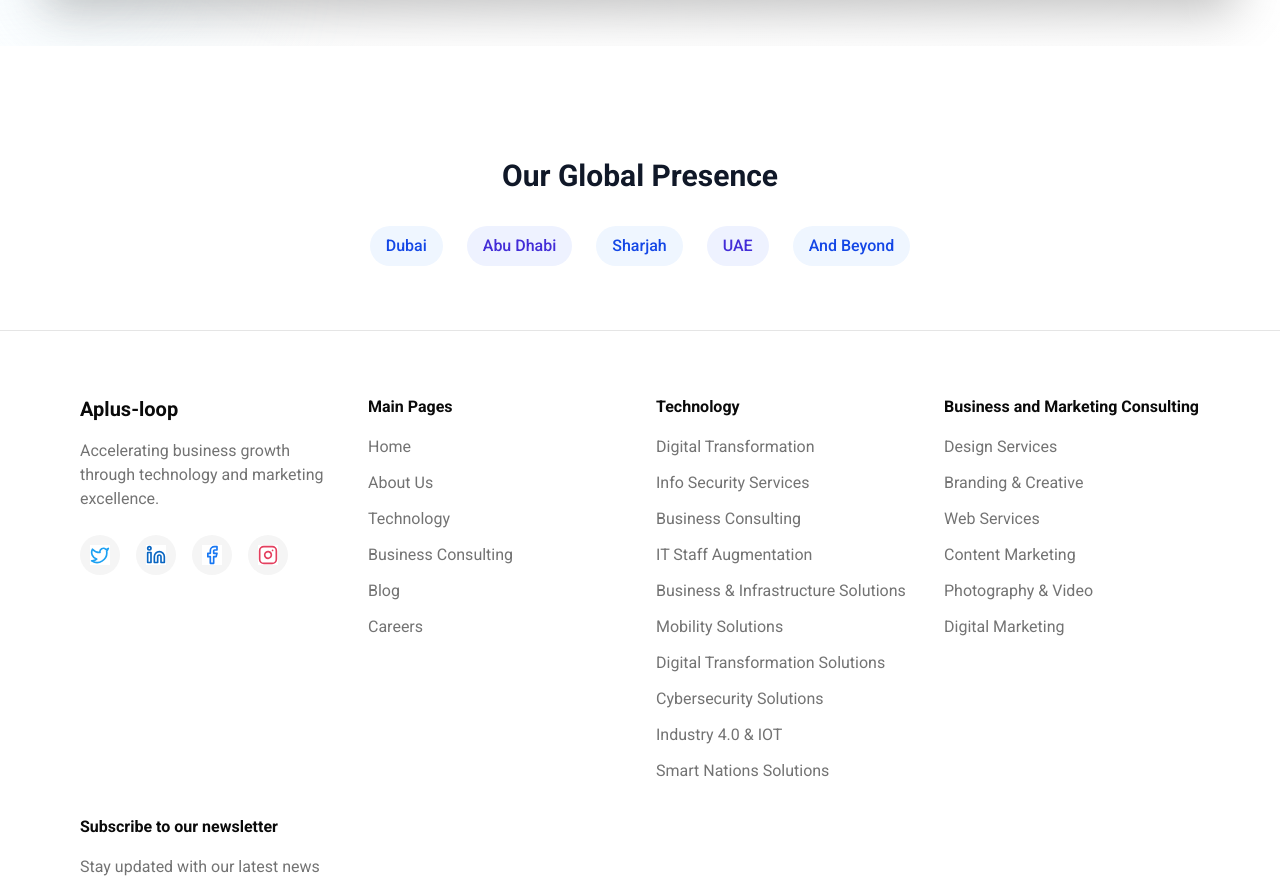
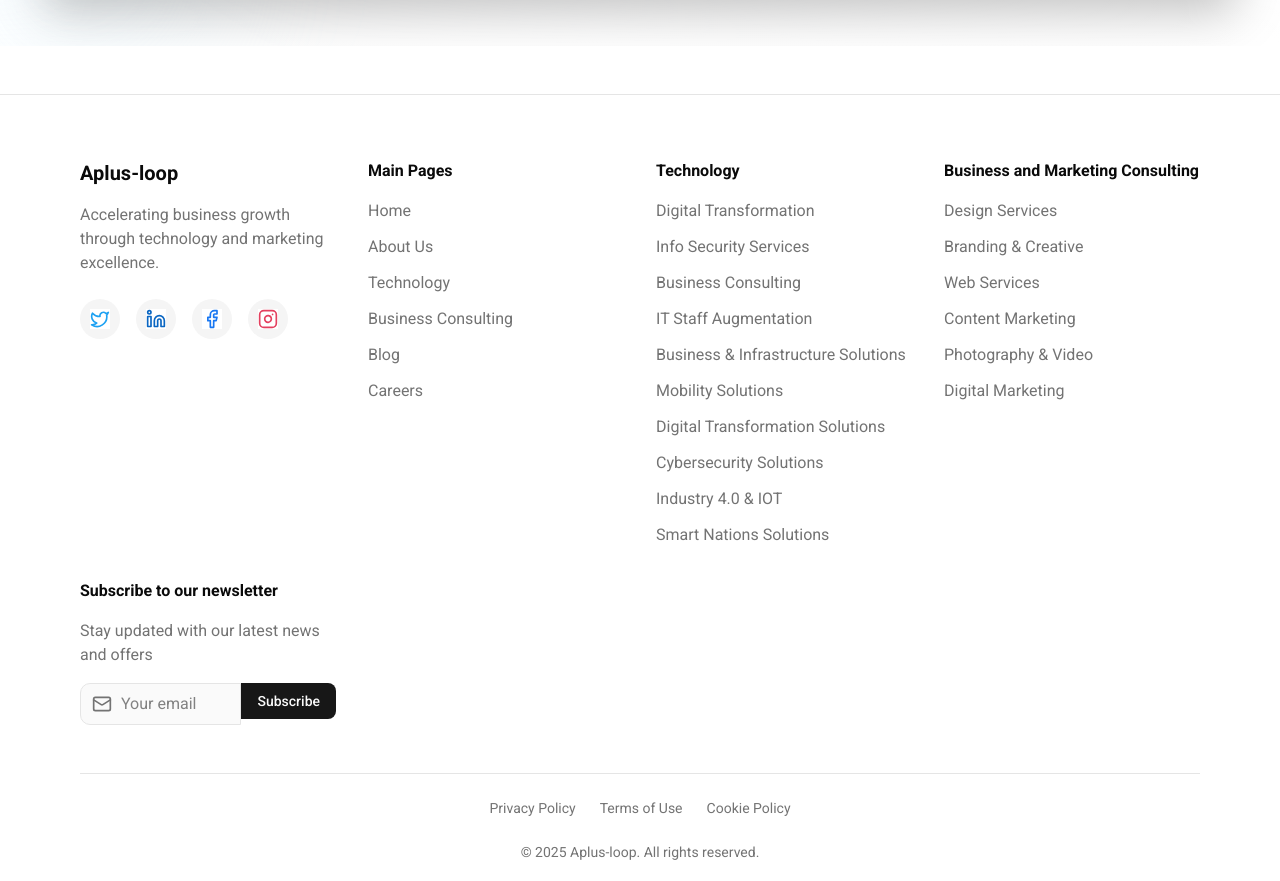
Before and after one commit to Hiteshgautam01/aplusloop, a Next.js app: page / in a window 1280 px wide. Shown: the part 6349-7230 px from the top of the page. Built offline with nearby package versions, Linux system fonts and the light colour scheme.

Commit message:
build error fix

```diff
--- a/app/about/components/AboutUs.tsx
+++ b/app/about/components/AboutUs.tsx
@@ -42,9 +42,11 @@
 
       <UniqueApproach />
 
+
+
       <div className="w-full h-12 bg-gradient-to-b from-white to-gray-50/0"></div>
 
-      <GlobalPresence />
+      {/* <GlobalPresence /> */}
 
       {/* Add custom styles for animations to the document */}
       <style jsx global>{`
```
Also changed, not shown: app/layout.tsx (+5 -2 lines).
